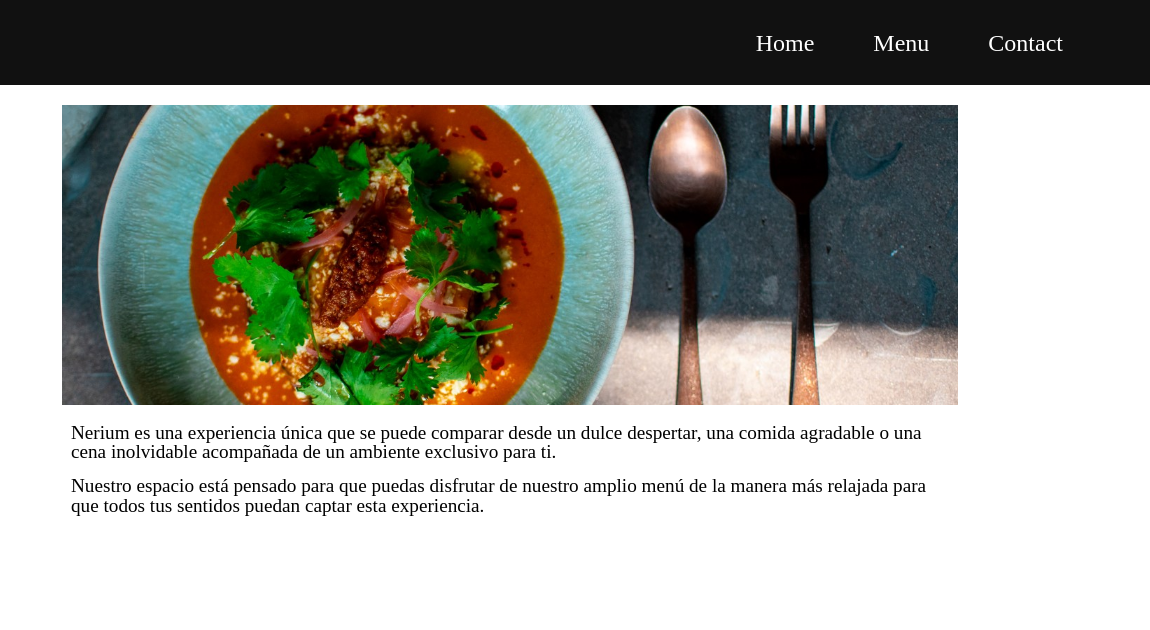
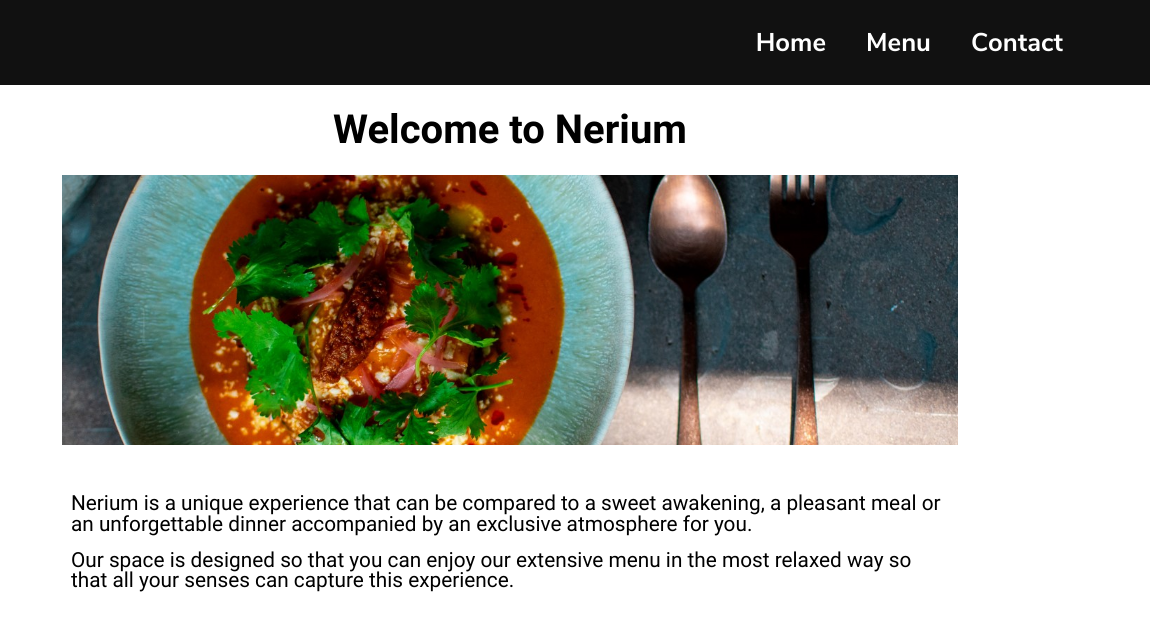
Before and after one commit to LoboArkano/Restaurant-Page, a website built with webpack: page dist/index.html in a window 1280 px wide. Shown: the full height of the page, 130-1280 px from the left. Built offline with Linux system fonts and the light colour scheme.

Commit message:
update style for navbar and homepage

```diff
--- a/src/home.js
+++ b/src/home.js
@@ -1,4 +1,13 @@
 import homeImg from './images/food2.jpg';
+
+const getTitle = () => {
+  const mainTitle = document.createElement('h1');
+
+  mainTitle.innerHTML = 'Welcome to Nerium';
+  mainTitle.classList.add('title');
+
+  return mainTitle;
+};
 
 const getImg = () => {
   const myHomeImg = new Image();
@@ -12,8 +21,8 @@ const info = () => {
   const infoTxt = document.createElement('div');
 
   infoTxt.innerHTML = `
-  <p class="info">Nerium es una experiencia única que se puede comparar desde un dulce despertar, una comida agradable o una cena inolvidable acompañada de un ambiente exclusivo para ti.</p>
-  <p class="info">Nuestro espacio está pensado para que puedas disfrutar de nuestro amplio menú de la manera más relajada para que todos tus sentidos puedan captar esta experiencia.</p>
+  <p class="info">Nerium is a unique experience that can be compared to a sweet awakening, a pleasant meal or an unforgettable dinner accompanied by an exclusive atmosphere for you.</p>
+  <p class="info">Our space is designed so that you can enjoy our extensive menu in the most relaxed way so that all your senses can capture this experience.</p>
   `;
 
   return infoTxt;
@@ -27,6 +36,7 @@ const home = () => {
   home.classList.add('home-container', 'd-flex', 'wrap', 'justify-center');
   infoContainer.classList.add('info-container');
 
+  infoContainer.appendChild(getTitle());
   infoContainer.appendChild(getImg());
   infoContainer.appendChild(info());
   home.appendChild(infoContainer);
--- a/src/stylesheets/style.scss
+++ b/src/stylesheets/style.scss
@@ -1,5 +1,25 @@
 * {
   box-sizing: border-box;
+}
+
+@font-face {
+  font-family: 'Roboto-B';
+  src: url('../fonts/Roboto-Bold.ttf');
+}
+
+@font-face {
+  font-family: 'Roboto-R';
+  src: url('../fonts/Roboto-Regular.ttf');
+}
+
+@font-face {
+  font-family: 'NunitoSans-B';
+  src: url('../fonts/NunitoSans-Bold.ttf');
+}
+
+@font-face {
+  font-family: 'NunitoSans-R';
+  src: url('../fonts/NunitoSans-Regular.ttf');
 }
 
 .d-flex {
@@ -31,6 +51,10 @@
   margin-right: 5px;
 }
 
+body {
+  font-family: 'Roboto-R', Arial, Helvetica, sans-serif;
+}
+
 .nav-container {
   width: 100%;
   height: 85px;
@@ -52,8 +76,10 @@
     width: 25%;
     margin-right: 5%;
     color: white;
-    font-size: 1.5rem;
+    font-size: 1.6rem;
     text-transform: capitalize;
+    font-family: 'NunitoSans-B', Arial, Helvetica, sans-serif;
+    cursor: pointer;
   }
 }
 
@@ -62,17 +88,25 @@
 
   .info-container {
     width: 70%;
-    padding-top: 20px;
     padding-bottom: 25px;
+
+    .title {
+      font-family: 'Roboto-B', Arial, Helvetica, sans-serif;
+      font-size: 2.5rem;
+      text-align: center;
+      padding-top: 25px;
+      padding-bottom: 25px;
+    }
 
     .home-img {
       width: 100%;
       height: 300px;
       object-fit: cover;
+      padding-bottom: 30px;
     }
 
     .info {
-      font-size: 1.2rem;
+      font-size: 1.3rem;
       padding: 15px 1% 0;
     }
   }
```
Also changed, not shown: dist/bundle.js, src/stylesheets/style.css, 1 other file.
